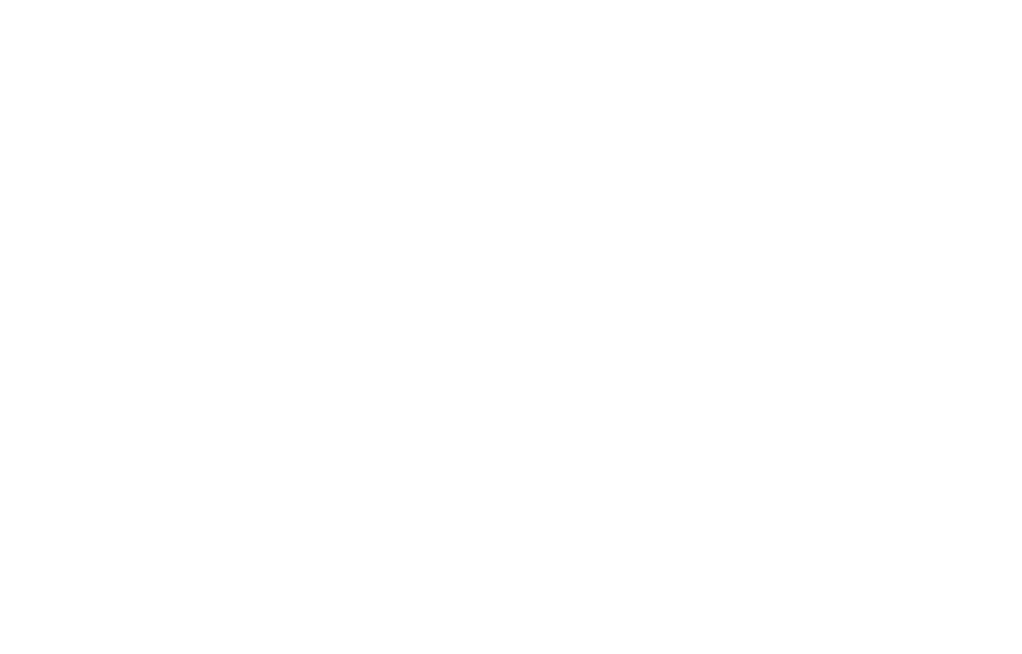
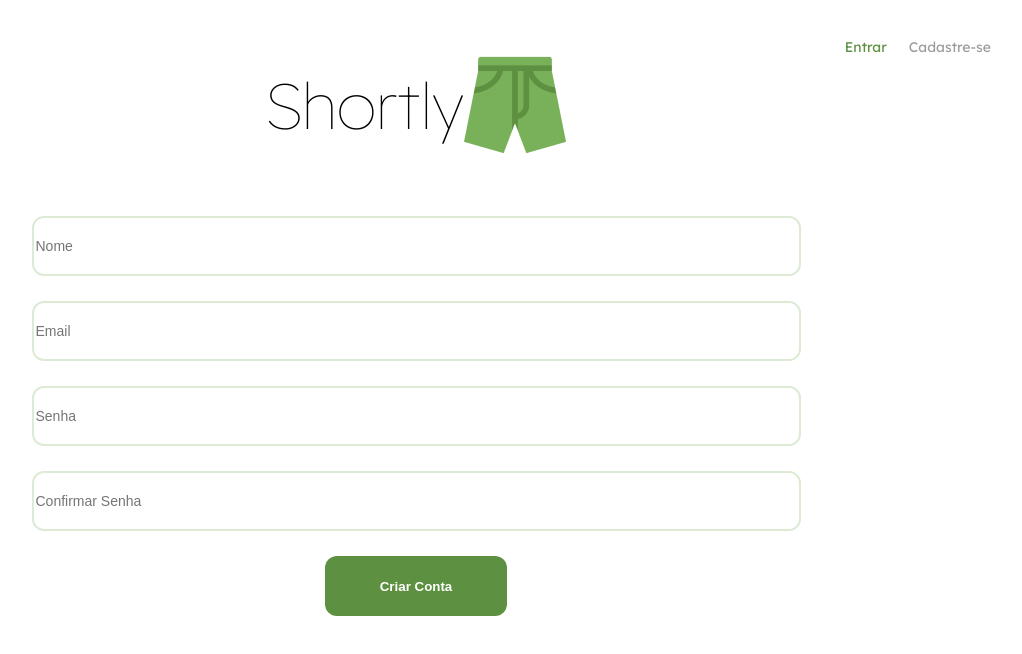
Before and after one commit to henriquesdias/shortly-front-end, a React (Create React App) app: page /sign-up in a window 1280 px wide. Before the commit this address had no page. Shown: the top 654 px of the page, without its empty margins (224-1246 px from the left). Built offline with nearby package versions, Linux system fonts and the light colour scheme.

Commit message:
feat: page sign-up is ready

```diff
--- a/src/components/App.js
+++ b/src/components/App.js
@@ -1,7 +1,8 @@
 import { BrowserRouter, Routes, Route } from "react-router-dom";
 
-import PrincipalPage from "./pages/principal-page";
+import PrincipalPage from "./pages/Principal-page";
 import ResetStyle from "../styles/Reset";
+import SignUp from "./pages/Sign-up";
 
 export default function App() {
   return (
@@ -9,6 +10,7 @@
       <ResetStyle />
       <Routes>
         <Route path="/" element={<PrincipalPage />}></Route>
+        <Route path="/sign-up" element={<SignUp />}></Route>
       </Routes>
     </BrowserRouter>
   );
--- /dev/null
+++ b/src/components/Header.js
@@ -0,0 +1,21 @@
+import { useNavigate } from "react-router-dom";
+
+import HeaderStyle from "../styles/Header";
+
+export default function Header() {
+  const navigate = useNavigate();
+  return (
+    <HeaderStyle>
+      <ul>
+        <li>Entrar</li>
+        <li
+          onClick={() => {
+            navigate("/sign-up");
+          }}
+        >
+          Cadastre-se
+        </li>
+      </ul>
+    </HeaderStyle>
+  );
+}
--- /dev/null
+++ b/src/components/pages/Principal-page.js
@@ -0,0 +1,15 @@
+import PageContainerStyle from "../../styles/Page-container";
+import Title from "../Title";
+import Ranking from "../Ranking";
+import Header from "../Header";
+
+export default function PrincipalPage() {
+  return (
+    <PageContainerStyle>
+      <Header></Header>
+      <Title></Title>
+      <Ranking></Ranking>
+      <p>Crie sua conta para usar nosso serviço</p>
+    </PageContainerStyle>
+  );
+}
--- /dev/null
+++ b/src/components/pages/Sign-up.js
@@ -0,0 +1,98 @@
+import { signUp } from "../../services/axios";
+import PageContainerStyle from "../../styles/Page-container";
+import Header from "../Header";
+import Title from "../Title";
+import FormStyle from "../../styles/Form";
+
+import { useState } from "react";
+
+import { useNavigate } from "react-router-dom";
+
+function Inputs({ form, handleForm, disabled }) {
+  return (
+    <>
+      <input
+        type="text"
+        placeholder="Nome"
+        required
+        name="name"
+        value={form.name}
+        onChange={handleForm}
+        readOnly={disabled}
+      />
+      <input
+        type="email"
+        placeholder="Email"
+        required
+        name="email"
+        value={form.email}
+        onChange={handleForm}
+        readOnly={disabled}
+      />
+      <input
+        type="password"
+        placeholder="Senha"
+        required
+        name="password"
+        value={form.password}
+        onChange={handleForm}
+        readOnly={disabled}
+      />
+      <input
+        type="password"
+        placeholder="Confirmar Senha"
+        required
+        name="confirmPassword"
+        value={form.confirmPassword}
+        onChange={handleForm}
+        readOnly={disabled}
+      />
+    </>
+  );
+}
+
+export default function SignUp() {
+  const [disabled, setDisabled] = useState(false);
+  const [form, setForm] = useState({
+    name: "",
+    email: "",
+    password: "",
+    confirmPassword: "",
+  });
+  const navigate = useNavigate();
+  function submitData(event) {
+    event.preventDefault();
+    setDisabled(true);
+    signUp(form)
+      .then(() => {
+        setDisabled(false);
+        navigate("/");
+      })
+      .catch((answer) => {
+        setDisabled(false);
+        console.log(answer);
+      });
+  }
+  function handleForm(e) {
+    setForm({
+      ...form,
+      [e.target.name]: e.target.value,
+    });
+  }
+  return (
+    <PageContainerStyle>
+      <Header></Header>
+      <Title></Title>
+      <FormStyle onSubmit={submitData}>
+        <Inputs
+          disabled={disabled}
+          handleForm={handleForm}
+          form={form}
+        ></Inputs>
+        <button type="submit" disabled={disabled}>
+          Criar Conta
+        </button>
+      </FormStyle>
+    </PageContainerStyle>
+  );
+}
--- a/src/components/pages/principal-page.js
+++ /dev/null
@@ -1,38 +0,0 @@
-import styled from "styled-components";
-
-import PageContainerStyle from "../../styles/Page-container";
-import Title from "../Title";
-import Ranking from "../Ranking";
-
-export default function PrincipalPage() {
-  return (
-    <PageContainerStyle>
-      <HeaderStyle>
-        <ul>
-          <li>Entrar</li>
-          <li>Cadastre-se</li>
-        </ul>
-      </HeaderStyle>
-      <Title></Title>
-      <Ranking></Ranking>
-      <p>Crie sua conta para usar nosso serviço</p>
-    </PageContainerStyle>
-  );
-}
-
-const HeaderStyle = styled.header`
-  display: flex;
-  align-items: center;
-  justify-content: flex-end;
-  > ul {
-    display: flex;
-    font-size: 14px;
-    li:first-child {
-      color: #5d9040;
-    }
-    li:last-child {
-      color: #9c9c9c;
-      margin-left: 22px;
-    }
-  }
-`;
--- a/src/services/axios.js
+++ b/src/services/axios.js
@@ -4,7 +4,7 @@
   return axios.post(`${process.env.REACT_APP_API_BASE_URL}/signin`);
 }
 function signUp(body) {
-  return axios.post(`${process.env.REACT_APP_API_BASE_URL}/signup`);
+  return axios.post(`http://localhost:4000/signup`, body);
 }
 function getRanking() {
   return axios.get(`http://localhost:4000/ranking`);
--- /dev/null
+++ b/src/styles/Form.js
@@ -0,0 +1,34 @@
+import styled from "styled-components";
+
+const FormStyle = styled.form`
+  display: flex;
+  flex-direction: column;
+  align-items: center;
+  width: 100%;
+  margin-top: 60px;
+  color: black;
+  input {
+    margin-bottom: 25px;
+    height: 60px;
+    border-radius: 12px;
+    border: 2px solid #ddebd5;
+    max-width: 769px;
+    width: 80%;
+    font-size: 14px;
+  }
+  button {
+    width: 182px;
+    height: 60px;
+    border-radius: 12px;
+    background-color: #5d9040;
+    border: none;
+    color: white;
+    font-weight: bold;
+    cursor: pointer;
+    &:hover {
+      background-color: #376d17;
+    }
+  }
+`;
+
+export default FormStyle;
--- /dev/null
+++ b/src/styles/Header.js
@@ -0,0 +1,22 @@
+import styled from "styled-components";
+
+const HeaderStyle = styled.header`
+  display: flex;
+  align-items: center;
+  justify-content: flex-end;
+  > ul {
+    display: flex;
+    font-size: 14px;
+    li:first-child {
+      color: #5d9040;
+      cursor: pointer;
+    }
+    li:last-child {
+      color: #9c9c9c;
+      margin-left: 22px;
+      cursor: pointer;
+    }
+  }
+`;
+
+export default HeaderStyle;
```
